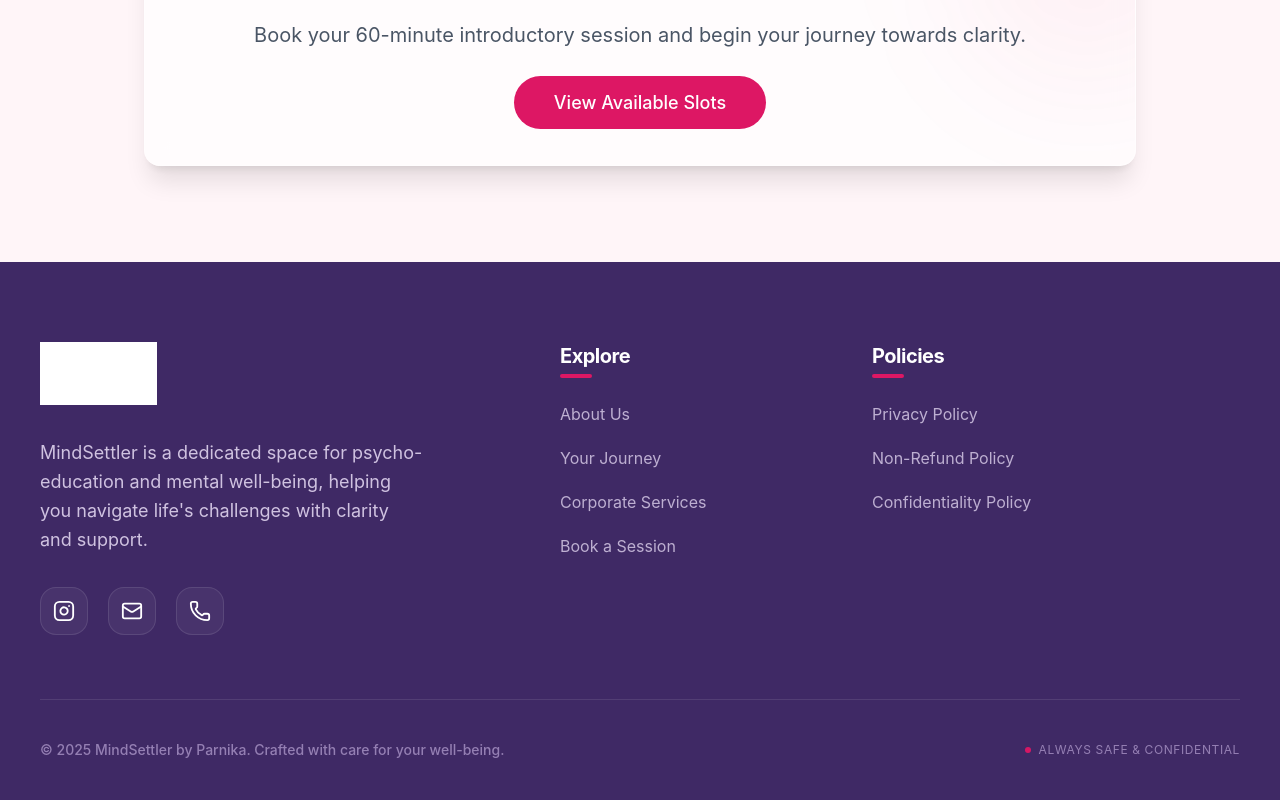
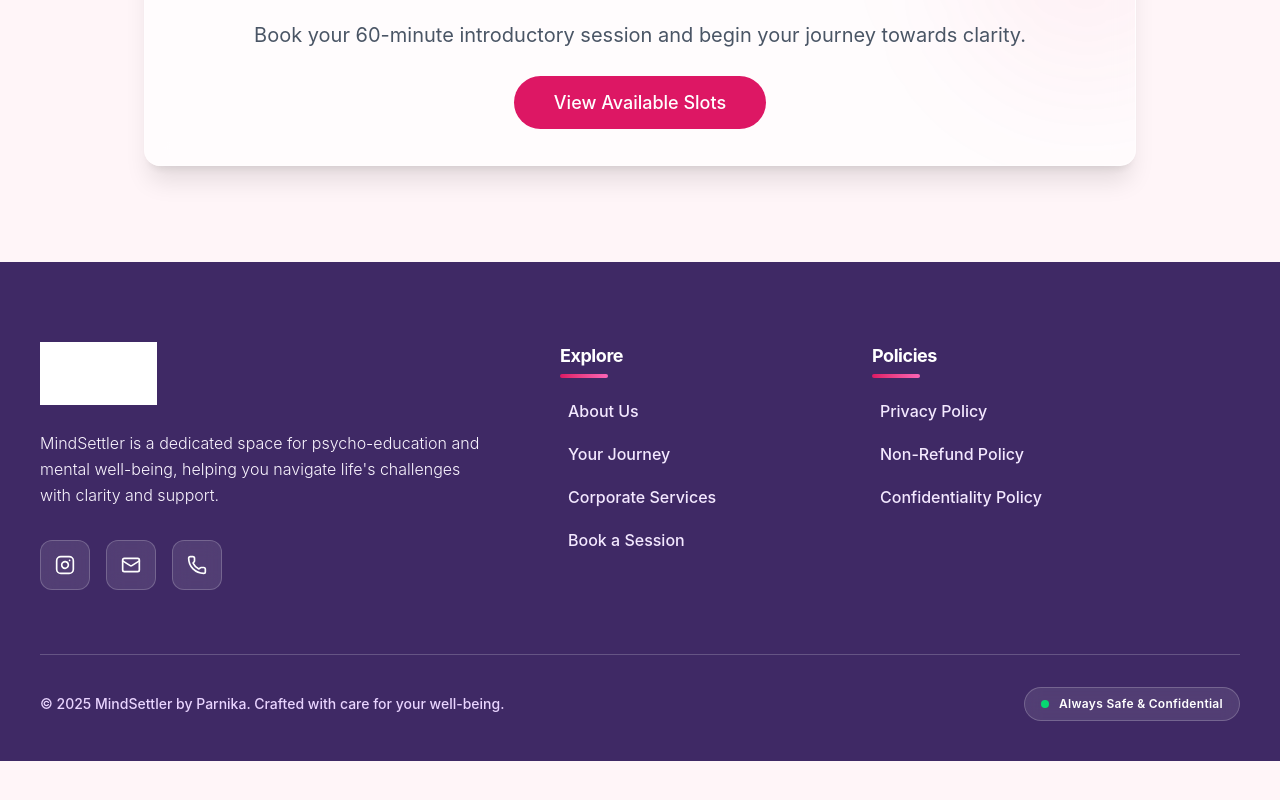
Before and after one commit to Siddh-2006/GWOC, a React (Vite) app in the folder frontend/: page / in a window 1280 px wide. Shown: the part 2632-3432 px from the top of the page. After the commit the page ends 3393 px from the top, so only its background shows below. Built offline with nearby package versions, Linux system fonts and the light colour scheme; no server answers; the HTML template or start-up script is replaced by a standard one.

Commit message:
update footer

```diff
--- a/frontend/src/components/Footer.jsx
+++ b/frontend/src/components/Footer.jsx
@@ -10,22 +10,25 @@ const Footer = () => {
         <div className="grid grid-cols-1 md:grid-cols-12 gap-12 mb-16">
           {/* Brand section */}
           <div className="col-span-1 md:col-span-5">
-            <Logo variant="invert" className="h-16 mb-8" />
-            <p className="text-purple-100/80 mb-8 max-w-sm leading-relaxed text-lg">
+            <div className="mb-6">
+              <Logo variant="invert" className="h-16" />
+            </div>
+            <p className="text-purple-50 mb-8 max-w-md leading-relaxed text-base font-light">
               MindSettler is a dedicated space for psycho-education and mental well-being, helping you navigate life's challenges with clarity and support.
             </p>
-            <div className="flex space-x-5">
+            <div className="flex space-x-4">
               {[
-                { icon: <Instagram size={22} />, href: "https://www.instagram.com/mindsettlerbypb/" },
-                { icon: <Mail size={22} />, href: "mailto:contact@mindsettler.com" },
-                { icon: <Phone size={22} />, href: "tel:+1234567890" }
+                { icon: <Instagram size={20} strokeWidth={2} />, href: "https://www.instagram.com/mindsettlerbypb/", label: "Instagram" },
+                { icon: <Mail size={20} strokeWidth={2} />, href: "mailto:contact@mindsettler.com", label: "Email" },
+                { icon: <Phone size={20} strokeWidth={2} />, href: "tel:+1234567890", label: "Phone" }
               ].map((social, i) => (
                 <a
                   key={i}
                   href={social.href}
                   target="_blank"
                   rel="noopener noreferrer"
-                  className="p-3 bg-white/5 border border-white/10 rounded-2xl hover:bg-secondary hover:border-secondary hover:-translate-y-1 transition-all duration-300"
+                  aria-label={social.label}
+                  className="p-3.5 bg-white/10 backdrop-blur-sm border border-white/20 rounded-xl hover:bg-gradient-to-br hover:from-secondary hover:to-pink-500 hover:border-transparent hover:shadow-lg hover:shadow-secondary/30 hover:scale-110 hover:-translate-y-1 transition-all duration-300"
                 >
                   {social.icon}
                 </a>
@@ -35,10 +38,10 @@ const Footer = () => {
 
           {/* Quick Links */}
           <div className="col-span-1 md:col-span-3">
-            <h4 className="text-xl font-bold mb-8 text-white relative inline-block after:absolute after:-bottom-2 after:left-0 after:w-8 after:h-1 after:bg-secondary after:rounded-full">
+            <h4 className="text-lg font-bold mb-6 text-white relative inline-block after:absolute after:-bottom-2 after:left-0 after:w-12 after:h-1 after:bg-gradient-to-r after:from-secondary after:to-pink-400 after:rounded-full">
               Explore
             </h4>
-            <ul className="space-y-5 text-purple-100/70">
+            <ul className="space-y-3.5 text-purple-100">
               {[
                 { name: 'About Us', path: '/about' },
                 { name: 'Your Journey', path: '/journey' },
@@ -46,7 +49,8 @@ const Footer = () => {
                 { name: 'Book a Session', path: '/booking' }
               ].map((link) => (
                 <li key={link.path}>
-                  <Link to={link.path} className="link-underline pb-1 transition-colors hover:text-white">
+                  <Link to={link.path} className="group inline-flex items-center gap-2 font-medium transition-all duration-300 hover:text-white hover:translate-x-1">
+                    <span className="w-0 h-0.5 bg-secondary transition-all duration-300 group-hover:w-5 rounded-full"></span>
                     {link.name}
                   </Link>
                 </li>
@@ -56,17 +60,18 @@ const Footer = () => {
 
           {/* Policies */}
           <div className="col-span-1 md:col-span-4">
-            <h4 className="text-xl font-bold mb-8 text-white relative inline-block after:absolute after:-bottom-2 after:left-0 after:w-8 after:h-1 after:bg-secondary after:rounded-full">
+            <h4 className="text-lg font-bold mb-6 text-white relative inline-block after:absolute after:-bottom-2 after:left-0 after:w-12 after:h-1 after:bg-gradient-to-r after:from-secondary after:to-pink-400 after:rounded-full">
               Policies
             </h4>
-            <ul className="space-y-5 text-purple-100/70">
+            <ul className="space-y-3.5 text-purple-100">
               {[
                 { name: 'Privacy Policy', path: '/privacy-policy' },
                 { name: 'Non-Refund Policy', path: '/refund-policy' },
                 { name: 'Confidentiality Policy', path: '/confidentiality' }
               ].map((link) => (
                 <li key={link.path}>
-                  <Link to={link.path} className="link-underline pb-1 transition-colors hover:text-white">
+                  <Link to={link.path} className="group inline-flex items-center gap-2 font-medium transition-all duration-300 hover:text-white hover:translate-x-1">
+                    <span className="w-0 h-0.5 bg-secondary transition-all duration-300 group-hover:w-5 rounded-full"></span>
                     {link.name}
                   </Link>
                 </li>
@@ -75,13 +80,13 @@ const Footer = () => {
           </div>
         </div>
 
-        <div className="border-t border-white/10 pt-10 flex flex-col md:flex-row justify-between items-center gap-6">
-          <p className="text-purple-200/50 text-sm font-medium">
+        <div className="border-t border-white/20 pt-8 flex flex-col md:flex-row justify-between items-center gap-6">
+          <p className="text-purple-200 text-sm font-medium">
             © {new Date().getFullYear()} MindSettler by Parnika. Crafted with care for your well-being.
           </p>
-          <div className="flex items-center gap-2 text-purple-200/50 text-xs tracking-wider uppercase">
-            <span className="w-1.5 h-1.5 rounded-full bg-secondary animate-pulse" />
-            Always Safe & Confidential
+          <div className="flex items-center gap-2.5 px-4 py-2 bg-white/10 backdrop-blur-sm rounded-full border border-white/20">
+            <span className="w-2 h-2 rounded-full bg-green-400 animate-pulse shadow-lg shadow-green-400/50" />
+            <span className="text-white text-xs font-semibold tracking-wide">Always Safe & Confidential</span>
           </div>
         </div>
       </div>
```
